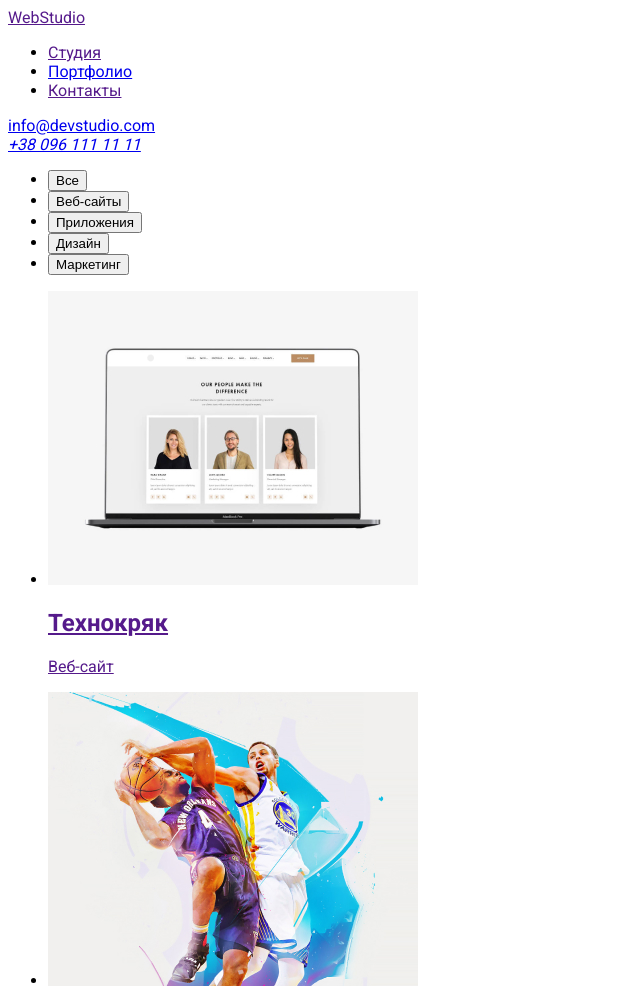
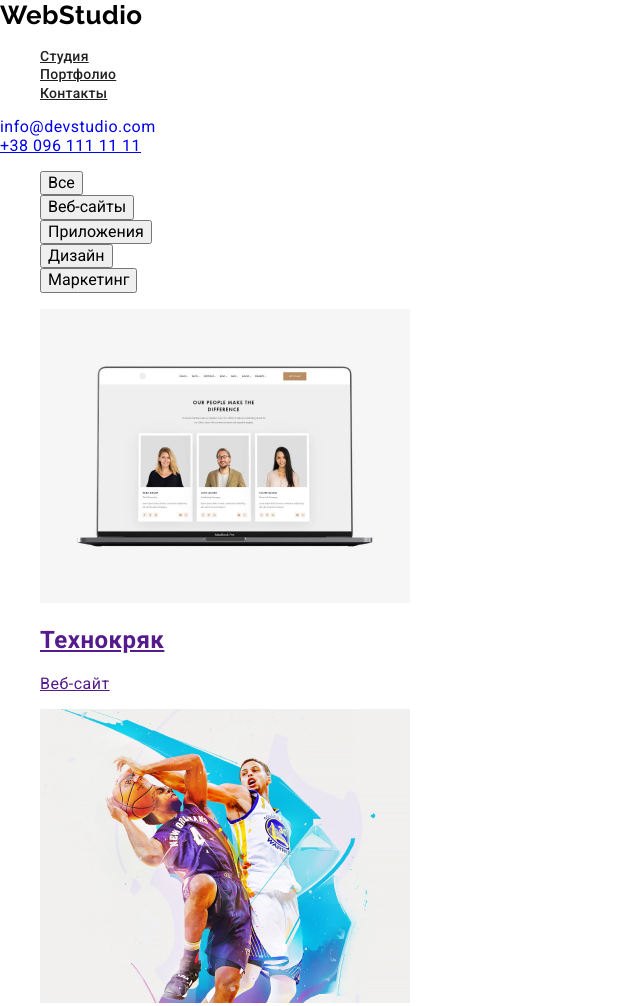
Before and after one commit to Linzakat/goit-markup-hw-02, a plain HTML site: page portfolio.html in a window 1280 px wide. Shown: the top 1006 px of the page, without its empty margins (0-640 px from the left). Drawn offline with nearby package versions, Linux system fonts and the light colour scheme.

Commit message:
стили1

```diff
--- a/css/styles.css
+++ b/css/styles.css
@@ -1,4 +1,44 @@
 body {
     font-family: Roboto, sans-serif;
+    letter-spacing: 0.03em
 
+
+    }
+.logo {
+        font-family: Raleway;
+        font-weight: bold;
+        font-size: 26px;
+        line-height: 1.19;
+        color: #000000;
+        text-decoration: none;
+     }
+.site-nav a {
+        font-weight: 500;
+        font-size: 14px;
+        line-height: 1.14;
+        letter-spacing: 0.02em;
+        color: #212121;
+      }
+.site-nav a:hover{
+    color: #2196F3;
 }
+.site-nav a:focus {
+    color: #2196F3;
+}
+    .list { list-style: none;}
+    .link {text-decoration: none;}
+
+.email a {
+    font-weight: 500;
+    font-size: 14px;
+    line-height: 16px;
+    letter-spacing: 0.02em;
+    color: #757575;
+}
+     }
+button{
+         font-family: inherit;
+     }
+.adress {
+    font-style: normal;
+}
--- a/portfolio.html
+++ b/portfolio.html
@@ -4,35 +4,36 @@
     <meta charset="UTF-8">
     <meta name="viewport" content="width=device-width, initial-scale=1.0">
     <title>Portfolio</title>
+    <link  rel = " stylesheet " href = " https://cdnjs.cloudflare.com/ajax/libs/modern-normalize/1.0.0/modern-normalize.css">
     <link href="https://fonts.googleapis.com/css2?family=Raleway:wght@700&family=Roboto:wght@400;500;700&display=swap" rel="stylesheet">
     <link rel="stylesheet" href="./css/styles.css">
 </head>
 <body>
      <!-- HEADER -->
-     <header>
-        <nav>
-          <a href="">
+     <header class="header">
+        <nav class="naigation">
+          <a class="logo" href="">
             WebStudio
           </a>
-          <ul>
-            <li><a href="">Студия</a></li>
-            <li><a href="./portfolio.html">Портфолио</a></li>
-            <li><a href="">Контакты</a></li>
+          <ul class="site-nav" >
+            <li class="list"><a href="">Студия</a></li>
+            <li class="list"><a href="./portfolio.html">Портфолио</a></li>
+            <li class="list"><a href="">Контакты</a></li>
           </ul>
         </nav>
-        <a href="электронная почта info@devstudio.com">info@devstudio.com</a>
-        <address><a href="тел:+380961111111">+38 096 111 11 11</a></address>
+        <a class="link"href="электронная почта info@devstudio.com">info@devstudio.com</a>
+        <address><a class="adress"href="тел:+380961111111">+38 096 111 11 11</a></address>
 
     </header>
     <!-- OUR WORKS -->
-    <ul>
+    <ul class="list">
         <li><button type="button">Все</button></li>
         <li><button type="button">Веб-сайты</button></li>
         <li><button type="button">Приложения</button></li>
         <li><button type="button">Дизайн</button></li>
         <li><button type="button">Маркетинг</button></li>
     </ul>
-    <ul>
+    <ul class="list">
         <li><a href=""><img src="./img.portfplio/img (1).jpg" alt="Технокряк">
             <h2>Технокряк</h2>
             <p>Веб-сайт</p></a>
@@ -72,9 +73,9 @@
     </ul>
     <!-- FOOTER -->
     <footer>
-        <a href="WebStudio">WebStudio</a>
+        <a class="logo" href="WebStudio">WebStudio</a>
         <address>
-            <ul>
+            <ul class="list" class="site-nav" >
                 <li>
                     <a href="https://goo.gl/maps/" target="_blank">г. Киев, пр-т Леси Украинки, 26</a>
                 </li>
```
Also changed, not shown: index.html (+15 -14 lines).
